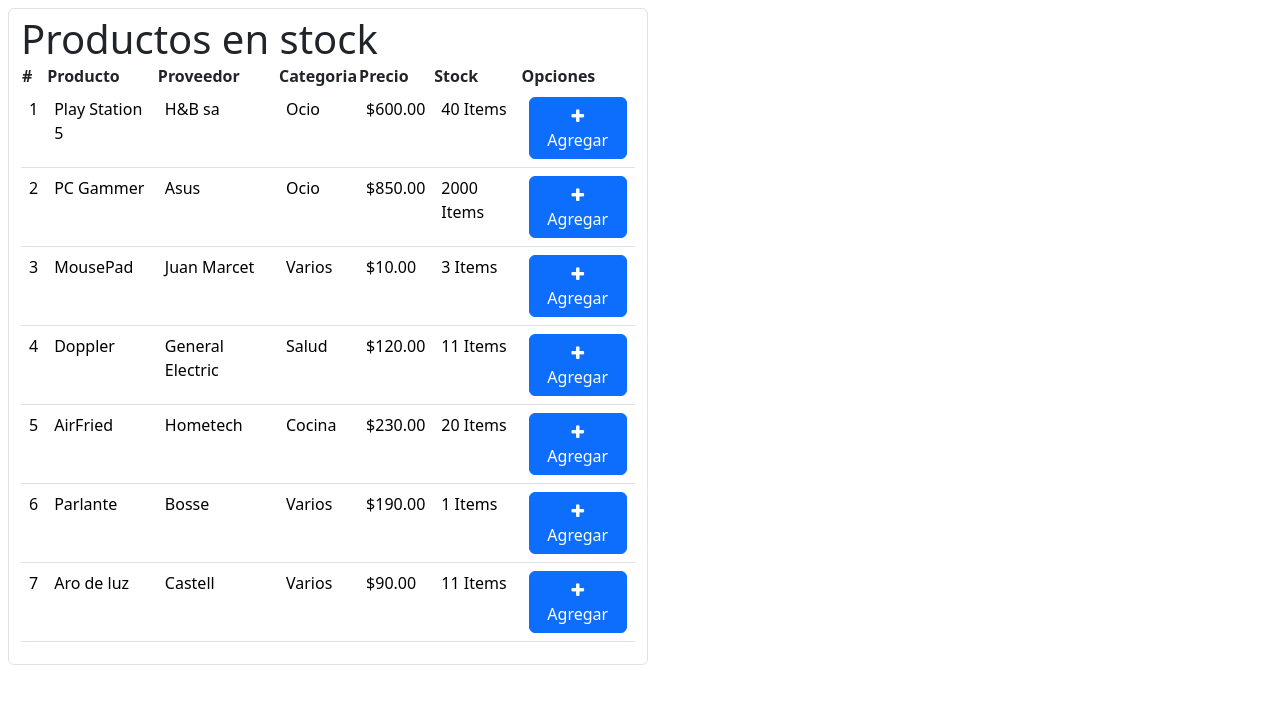
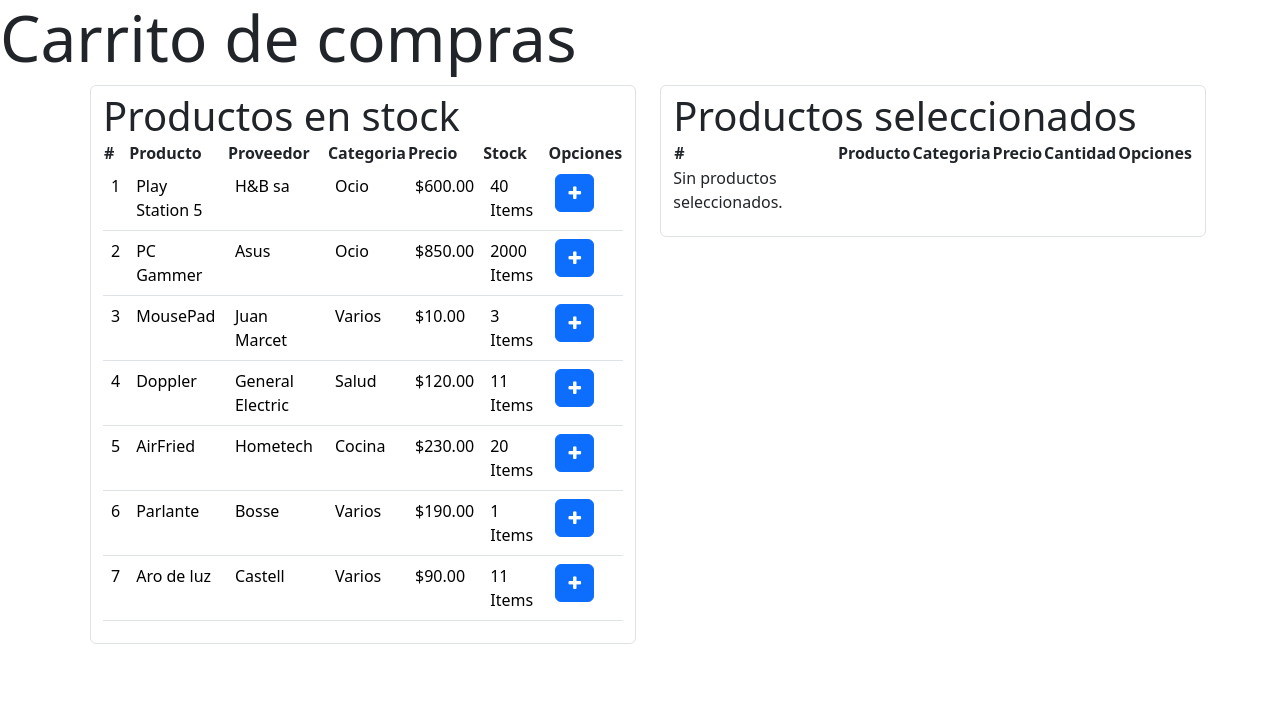
Before and after one commit to ijeyson01/vmtdev-ng, an Angular app: page / in a window 1280 px wide. Shown: the top 704 px of the page. Built offline with nearby package versions, Linux system fonts and the light colour scheme.

Commit message:
Actualizacion de productos en stock

```diff
--- a/src/app/app.component.html
+++ b/src/app/app.component.html
@@ -1 +1 @@
-<app-table-product></app-table-product>
+<app-product-cart></app-product-cart>
--- /dev/null
+++ b/src/app/modules/shopcart/product-cart/product-cart.component.html
@@ -0,0 +1,13 @@
+<div class="display-3">
+    Carrito de compras
+</div>
+<div class="container">
+    <div class="row">
+        <div class="col">
+            <app-table-product (eventAggProduct)="aggProduct($event)"></app-table-product>
+        </div>
+        <div class="col">
+            <app-table-product-selected></app-table-product-selected>
+        </div>
+    </div>
+</div>
--- /dev/null
+++ b/src/app/modules/shopcart/product-cart/product-cart.component.ts
@@ -0,0 +1,18 @@
+import { Component, ViewChild } from '@angular/core';
+import { TableProductSelectedComponent } from '../table-product-selected/table-product-selected.component';
+import { ProductDetailI } from '../../../interfaces/productdetail.interface';
+
+@Component({
+  selector: 'app-product-cart',
+  templateUrl: './product-cart.component.html',
+  styles: ``
+})
+export class ProductCartComponent {
+
+  @ViewChild(TableProductSelectedComponent) productSelected!: TableProductSelectedComponent;
+
+  aggProduct(product: ProductDetailI) {
+    this.productSelected.listProductSelected.push(product);
+  }
+
+}
--- /dev/null
+++ b/src/app/modules/shopcart/table-product-selected/table-product-selected.component.html
@@ -0,0 +1,53 @@
+<div class="form-control m-2">
+    <div class="display-6">
+        Productos seleccionados
+    </div>
+    <div>
+        <table class="table table-hover" >
+            <thead>
+                <th>#</th>
+                <th>Producto</th>
+                <th>Categoria</th>
+                <th>Precio</th>
+                <th>Cantidad</th>
+                <th>Opciones</th>
+            </thead>
+            <tbody>
+                @if (listProductSelected.length > 0 ){
+                    <tr *ngFor="let producto of listProductSelected">
+                        <td> {{ producto.id }} </td>
+                        <td> {{ producto.product }} </td>
+                        <td [ngSwitch]="producto.category">
+                            <div *ngSwitchCase="'OC'">
+                                Ocio
+                            </div>
+                            <div *ngSwitchCase="'VA'">
+                                Varios
+                            </div>
+                            <div *ngSwitchCase="'HT'">
+                                Salud
+                            </div>
+                            <div *ngSwitchCase="'CO'">
+                                Cocina
+                            </div>
+                            <div *ngSwitchDefault>
+                                No definido
+                            </div>
+                        </td>
+                        <td> {{ producto.price | currency }} </td>
+                        <td> {{ producto.stock | quantityPipe }} </td>
+                        <td>
+                            <!-- <input class="btn btn-primary" type="button" value="Agregar"> -->
+                            <button class="btn btn-primary" type="button"><i class="fa fa-plus"></i> Quitar</button>
+                        </td>
+                    </tr>
+                }
+                @else {
+                    <div>
+                        Sin productos seleccionados.
+                    </div>
+                }
+            </tbody>
+        </table>
+    </div>
+</div>
--- /dev/null
+++ b/src/app/modules/shopcart/table-product-selected/table-product-selected.component.ts
@@ -0,0 +1,12 @@
+import { Component } from '@angular/core';
+import { ProductDetailI } from '../../../interfaces/productdetail.interface';
+
+@Component({
+  selector: 'app-table-product-selected',
+  templateUrl: './table-product-selected.component.html',
+  styles: ``
+})
+export class TableProductSelectedComponent {
+
+  listProductSelected: ProductDetailI[] = [];
+}
--- a/src/app/modules/shopcart/table-product/table-product.component.html
+++ b/src/app/modules/shopcart/table-product/table-product.component.html
@@ -1,4 +1,4 @@
-<div class="form-control m-2 w-50">
+<div class="form-control m-2">
     <div class="display-6">
         Productos en stock
     </div>
@@ -39,7 +39,7 @@
                     <td> {{ producto.stock | quantityPipe }} </td>
                     <td>
                         <!-- <input class="btn btn-primary" type="button" value="Agregar"> -->
-                        <button class="btn btn-primary" type="button"><i class="fa fa-plus"></i> Agregar</button>
+                        <button class="btn btn-primary" type="button" (click)="aggProduct(producto)"><i class="fa fa-plus"></i></button>
                     </td>
                 </tr>
             </tbody>
--- a/src/app/modules/shopcart/table-product/table-product.component.ts
+++ b/src/app/modules/shopcart/table-product/table-product.component.ts
@@ -1,4 +1,4 @@
-import { Component } from '@angular/core';
+import { Component, EventEmitter, Output } from '@angular/core';
 import { ProductDetailI } from '../../../interfaces/productdetail.interface';
 
 @Component({
@@ -7,6 +7,8 @@
   styles: ``
 })
 export class TableProductComponent {
+
+  @Output() eventAggProduct = new EventEmitter<ProductDetailI>();
 
   listaproduct: ProductDetailI[] = [
     {
@@ -66,4 +68,14 @@
       "category": "VA"
     }
   ];
+
+  aggProduct(product: ProductDetailI) {
+    this.listaproduct.map( productSelected => {
+      if( productSelected.id == product.id) {
+        productSelected.stock = productSelected.stock - 1;
+      }
+    });
+
+    this.eventAggProduct.emit(product);
+  }
 }
```
Also changed, not shown: src/app/modules/shopcart/shopcart.module.ts (+6 -2 lines).
